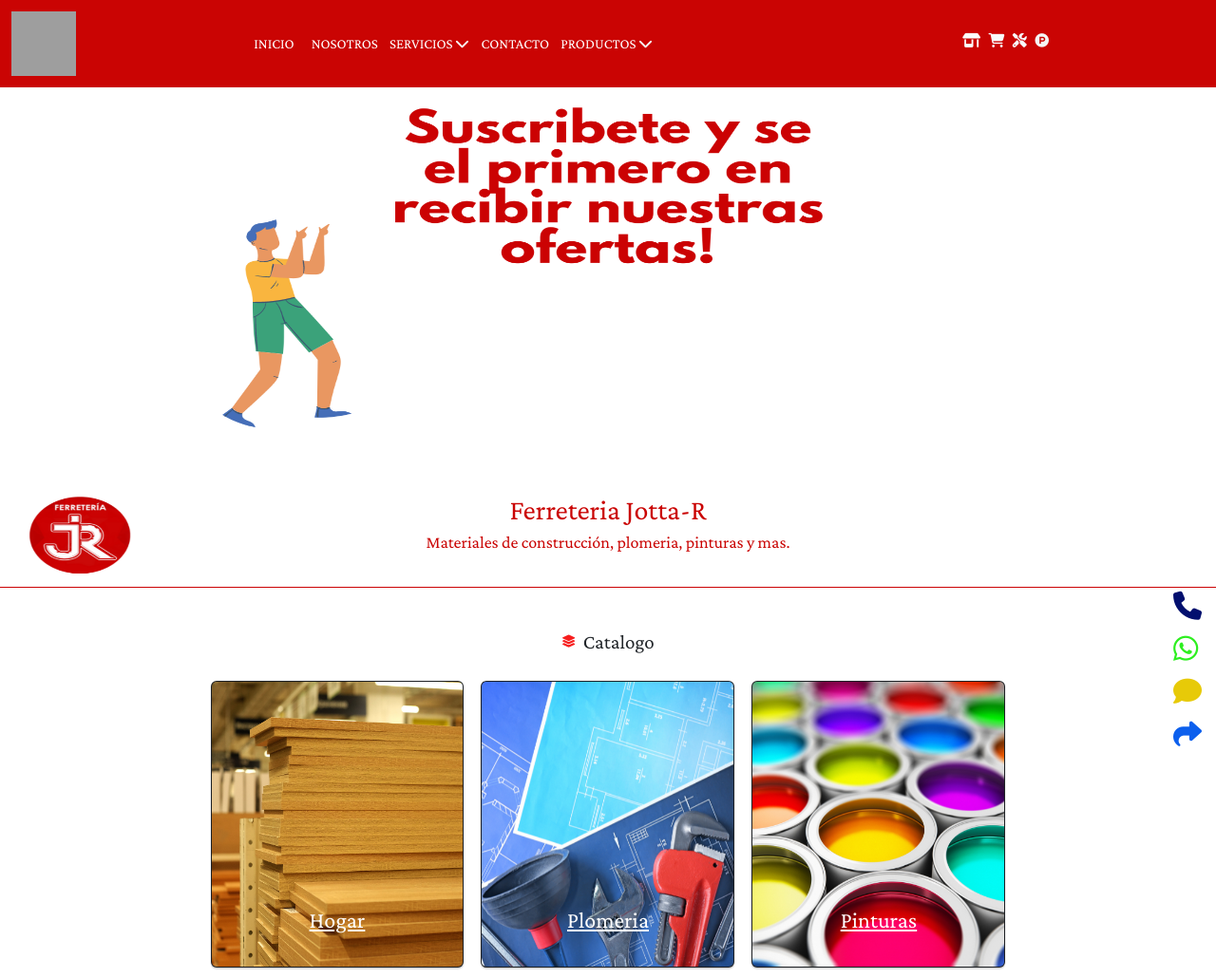
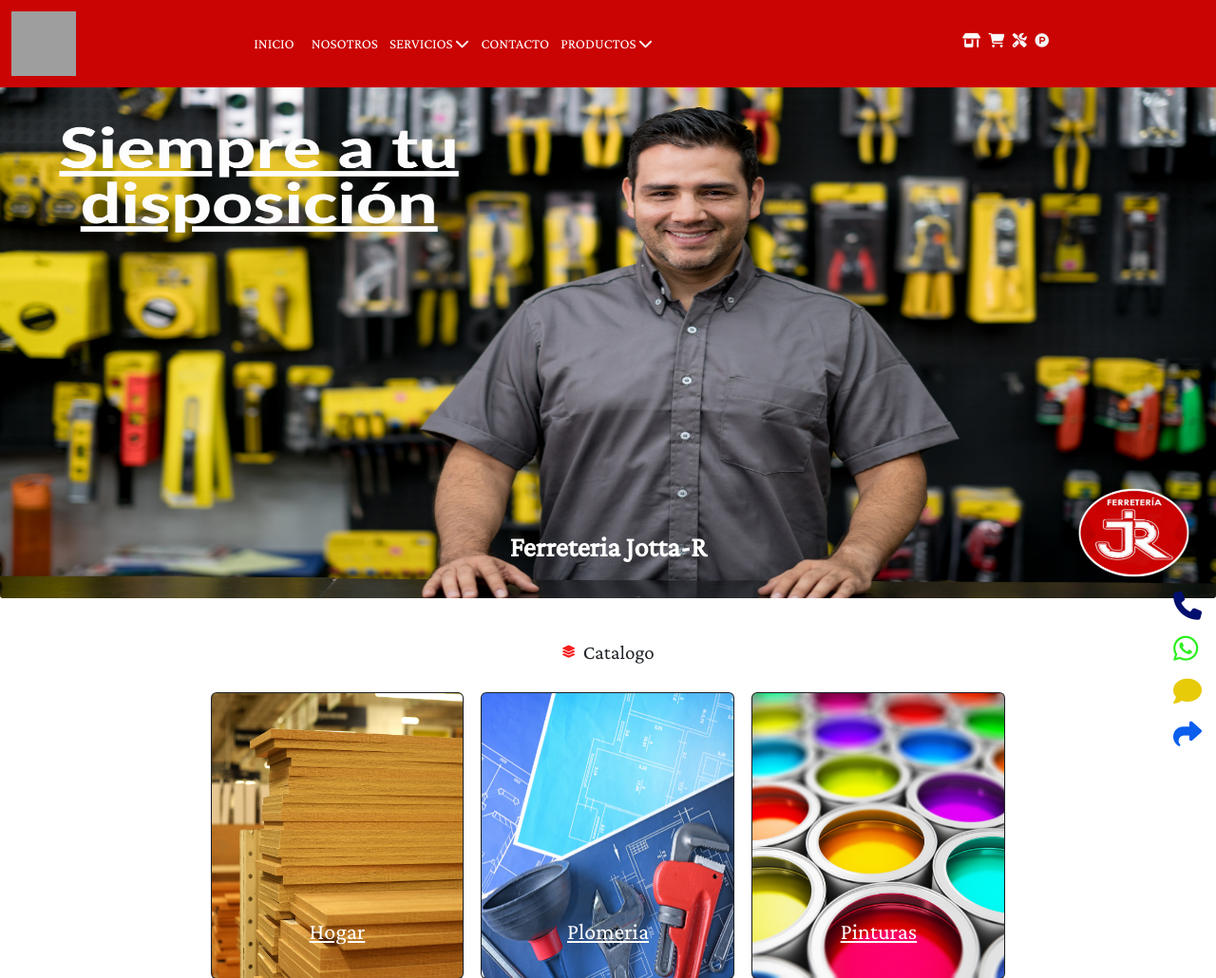
Before and after one commit to eduarprog/Catalogo-online-Ferretero, a PHP site: page /inicio.php in a window 1280 px wide. Shown: the top 1030 px of the page at 95% size. Run offline with PHP 8.4, Linux system fonts and the light colour scheme; some libraries are stand-ins or nearby versions; grey boxes are pictures that could not be loaded.

Commit message:
Cambios e imagenes

```diff
--- a/inicio.php
+++ b/inicio.php
@@ -199,26 +199,35 @@ hr {
 
   <div class="carousel-inner">
     <div class="carousel-item active">
-      <img src="img/escribenos2.png" width="735px"  height="735px" class="d-block w-100" alt="...">
+      <img src="img/inicio1.png" width="750px"  height="750px" class="d-block w-100 rounded" alt="...">
       <div class="carousel-caption d-none d-md-block">
-        <h1 translate="no" style="color:#CA0403">Ferreteria Jotta-R</h1>
-        <h4 style="color:#CA0403">Materiales de construcción, plomeria, pinturas y mas.</h4>
+        <h1 translate="no"><b>Ferreteria Jotta-R</b></h1>
       </div>
     </div>
     <div class="carousel-item">
-      <img src="img/escribenos2.png"class="d-block w-100" width="750px"  height="750px" alt="...">
+      <img src="img/inicio2.png" class="d-block w-100" width="750px"  height="750px" alt="...">
       <div class="carousel-caption d-none d-md-block">
      <!-- <button type="button" class="btn btn-sm btn-outline-light" data-bs-toggle="modal" data-bs-target="#staticBackdrop" >Suscribirse!</button>-->
         <br>
-        <h1 translate="no" style="color:#CA0403">Ferreteria Jotta-R</h1>
-        <h4>No esperes mas y se uno de los primeros en recibir las ofertas.</h4>
+        <h1 translate="no"><b>Ferreteria Jotta-R</b></h1>
       </div>
     </div>
     <div class="carousel-item">
-      <img src="img/escribenos2.png" class="d-block w-100" width="750px"  height="750px" alt="...">
+      <img src="img/inicio8.png" class="d-block w-100" width="750px"  height="750px" alt="...">
       <div class="carousel-caption d-none d-md-block">
-      <h1 translate="no" style="color:#CA0403">Ferreteria Jotta-R</h1>
-        <h4>Some representative placeholder content for the third slide.</h4>
+      <h1 translate="no"><b>Ferreteria Jotta-R</b></h1>
+      </div>
+    </div>
+    <div class="carousel-item">
+      <img src="img/inicio7.png" class="d-block w-100" width="750px"  height="750px" alt="...">
+      <div class="carousel-caption d-none d-md-block">
+      <h1 translate="no"><b>Ferreteria Jotta-R</b></h1>
+      </div>
+    </div>
+    <div class="carousel-item">
+      <img src="img/inicio6.png" class="d-block w-100" width="750px"  height="750px" alt="...">
+      <div class="carousel-caption d-none d-md-block">
+      <h1 translate="no"><b>Ferreteria Jotta-R</b></h1>
       </div>
     </div>
   </div>
```
Also changed, not shown: img/inicio1.png (added), img/inicio2.png (added), img/inicio6.png (added), 5 other files.
